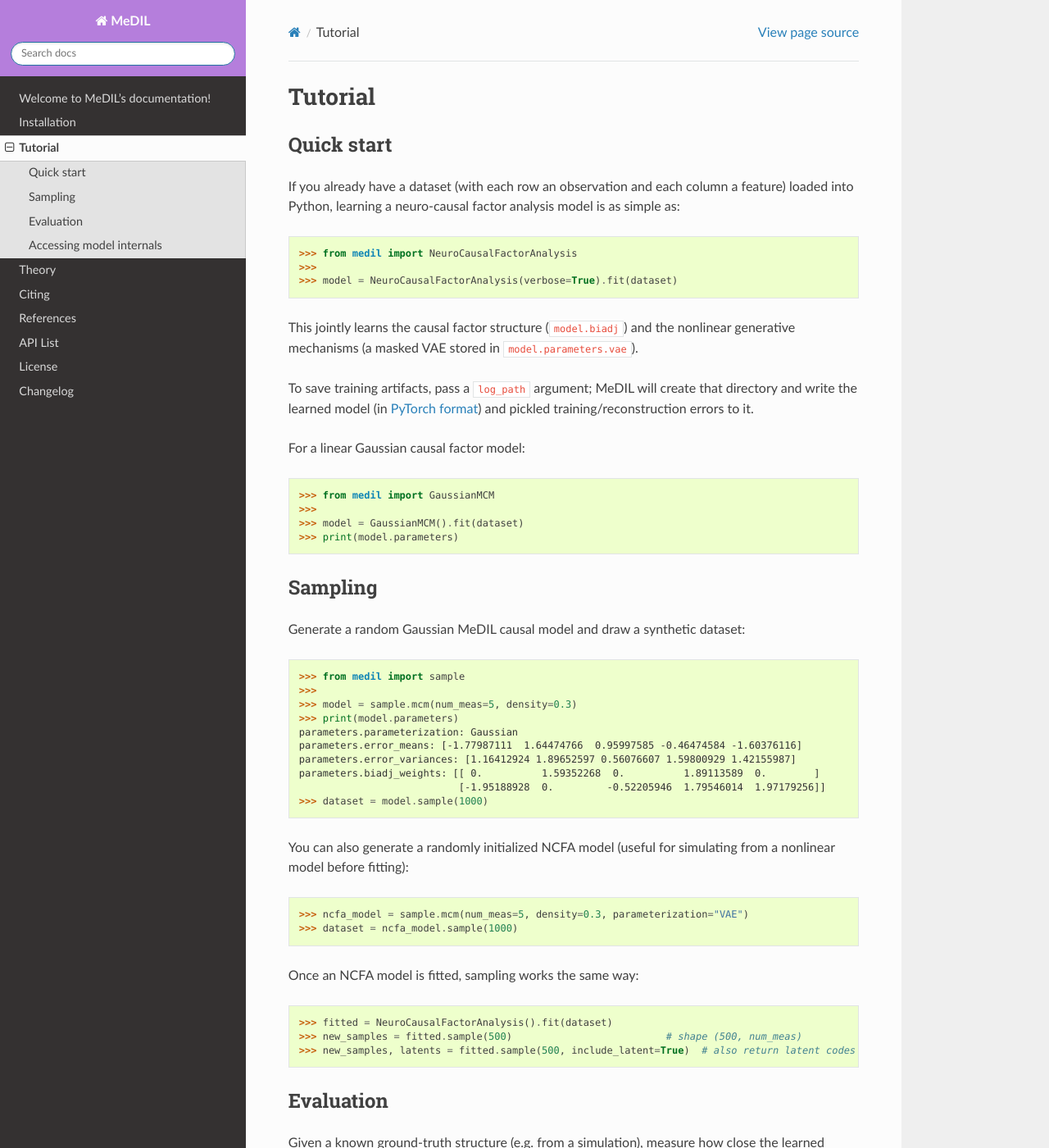
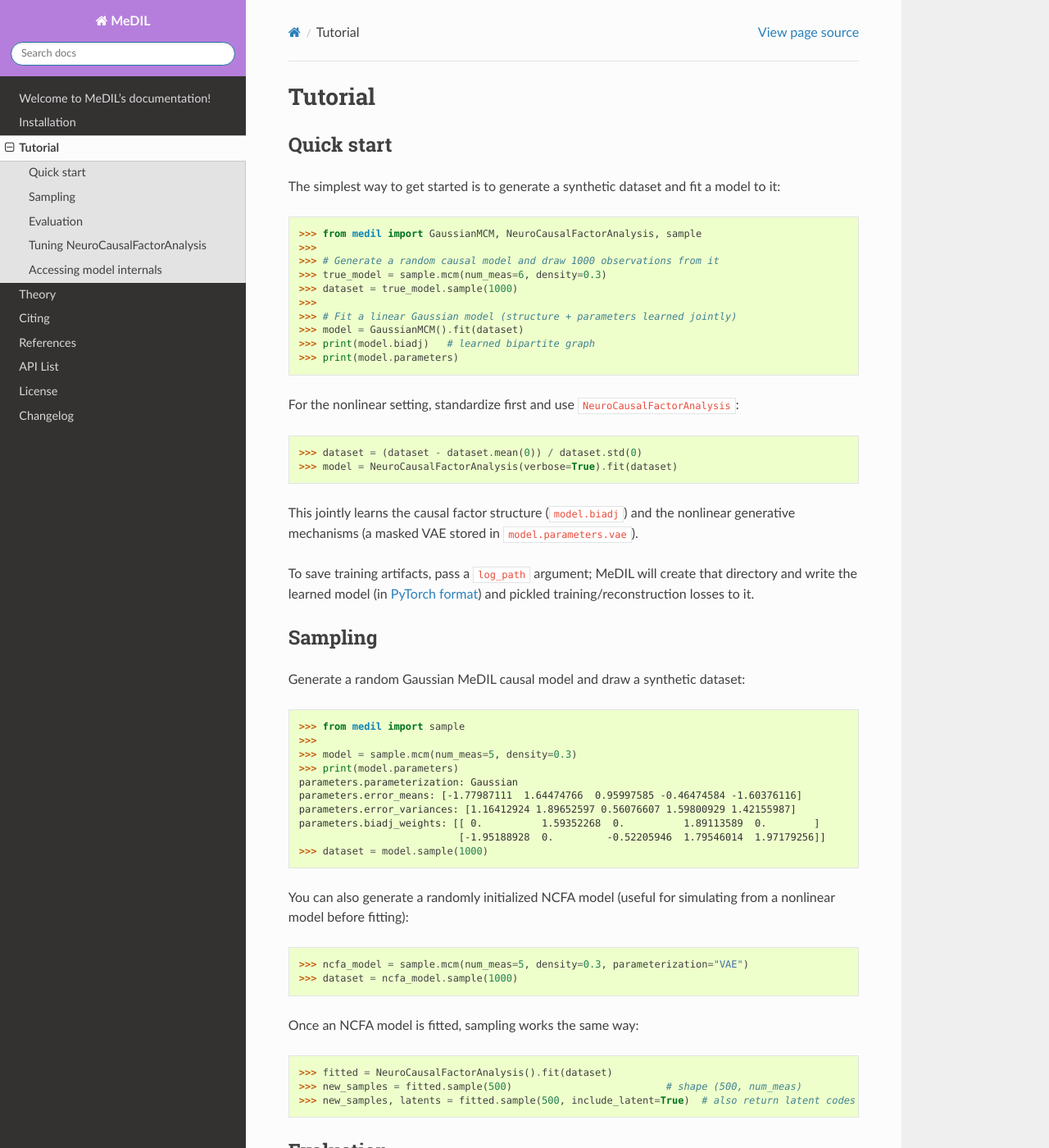
Before and after one commit to Alex-Markham/medil, a Sphinx documentation site: the page built from docs/tutorial.rst, in a window 1280 px wide and 1400 px high. Shown: the whole window at 82% size. Built offline with Sphinx 7.4.7 and the Read the Docs theme 3.1.0, drawn with Linux system fonts in a browser that asks for light colours; some of the changed text lies outside the part shown.

Commit message:
docs: improve docstrings and tutorial
- GaussianMCM: add class docstring with Parameters/Attributes/Returns
- NeuroCausalFactorAnalysis: expand class docstring with hyperparams
  reference, install requirement, and standardization note; add
  standardization note to fit()
- sample.mcm(): fix return description ("fitted" → correct wording)
- sample.biadj(): replace buried string literals with proper docstring
- evaluate.sfd(): fix parameter order in docstring (was reversed)
- tutorial: add closed-loop quick start example; add hyperparams section

```diff
--- a/docs/tutorial.rst
+++ b/docs/tutorial.rst
@@ -4,26 +4,35 @@ Tutorial
 Quick start
 -----------
 
-If you already have a dataset (with each row an observation and each column a feature) loaded into Python, learning a neuro-causal factor analysis model is as simple as:
+The simplest way to get started is to generate a synthetic dataset and fit a model to it:
 
 .. code-block:: python
 
-   >>> from medil import NeuroCausalFactorAnalysis
+   >>> from medil import GaussianMCM, NeuroCausalFactorAnalysis, sample
    >>>
-   >>> model = NeuroCausalFactorAnalysis(verbose=True).fit(dataset)
+   >>> # Generate a random causal model and draw 1000 observations from it
+   >>> true_model = sample.mcm(num_meas=6, density=0.3)
+   >>> dataset = true_model.sample(1000)
+   >>>
+   >>> # Fit a linear Gaussian model (structure + parameters learned jointly)
+   >>> model = GaussianMCM().fit(dataset)
+   >>> print(model.biadj)   # learned bipartite graph
+   >>> print(model.parameters)
 
-This jointly learns the causal factor structure (``model.biadj``) and the nonlinear generative mechanisms (a masked VAE stored in ``model.parameters.vae``).
-
-To save training artifacts, pass a ``log_path`` argument; MeDIL will create that directory and write the learned model (in `PyTorch format <https://pytorch.org/tutorials/beginner/saving_loading_models.html>`_) and pickled training/reconstruction errors to it.
-
-For a linear Gaussian causal factor model:
+For the nonlinear setting, standardize first and use ``NeuroCausalFactorAnalysis``:
 
 .. code-block:: python
 
-   >>> from medil import GaussianMCM
-   >>>
-   >>> model = GaussianMCM().fit(dataset)
-   >>> print(model.parameters)
+   >>> dataset = (dataset - dataset.mean(0)) / dataset.std(0)
+   >>> model = NeuroCausalFactorAnalysis(verbose=True).fit(dataset)
+
+This jointly learns the causal factor structure (``model.biadj``) and the
+nonlinear generative mechanisms (a masked VAE stored in ``model.parameters.vae``).
+
+To save training artifacts, pass a ``log_path`` argument; MeDIL will create
+that directory and write the learned model (in
+`PyTorch format <https://pytorch.org/tutorials/beginner/saving_loading_models.html>`_)
+and pickled training/reconstruction losses to it.
 
 
 Sampling
@@ -44,7 +53,8 @@ Generate a random Gaussian MeDIL causal model and draw a synthetic dataset:
                               [-1.95188928  0.         -0.52205946  1.79546014  1.97179256]]
    >>> dataset = model.sample(1000)
 
-You can also generate a randomly initialized NCFA model (useful for simulating from a nonlinear model before fitting):
+You can also generate a randomly initialized NCFA model (useful for simulating
+from a nonlinear model before fitting):
 
 .. code-block:: python
 
@@ -69,13 +79,36 @@ Given a known ground-truth structure (e.g. from a simulation), measure how close
 
    >>> from medil.evaluate import sfd
    >>>
-   >>> true_biadj = model.biadj        # e.g. from sample.mcm(...)
-   >>> learned_biadj = fitted.biadj
+   >>> true_biadj = true_model.biadj
+   >>> learned_biadj = model.biadj
    >>>
    >>> sfd(true_biadj, learned_biadj)                    # structural Frobenius distance (int)
    >>> sfd(true_biadj, learned_biadj, to_return="both")  # (raw, normalized)
 
 Lower is better. SFD compares the weighted undirected graphs induced by each biadjacency matrix.
+
+
+Tuning NeuroCausalFactorAnalysis
+---------------------------------
+
+Training hyperparameters are exposed via the ``hyperparams`` dict and can be
+changed before calling :meth:`fit`:
+
+.. code-block:: python
+
+   >>> model = NeuroCausalFactorAnalysis()
+   >>> model.hyperparams.update({
+   ...     "num_epochs": 500,
+   ...     "lr": 5e-4,
+   ...     "beta": 0.5,          # down-weight KL term
+   ...     "latent_width": 4,    # wider latent representations
+   ...     "early_stopping": True,
+   ...     "patience": 30,
+   ... })
+   >>> model.fit(dataset)
+
+See the :class:`~medil.models.NeuroCausalFactorAnalysis` API docs for the
+full list of keys and their defaults.
 
 
 Accessing model internals
```
Also changed, not shown: 1 other file.
